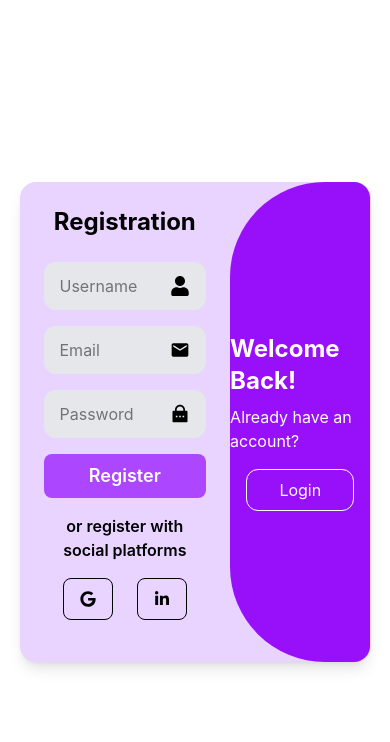
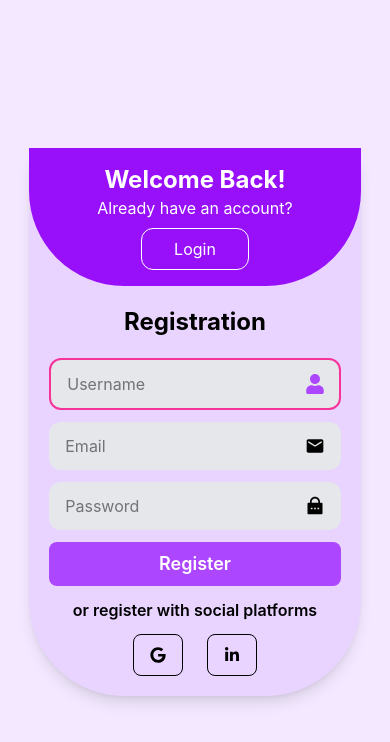
Before and after one commit to khanarshiya0709/Ai-interview-system, a React (Vite) app: page /signUp in a window 390 px wide. Shown: the top 742 px of the page. Built offline with nearby package versions, Linux system fonts and the light colour scheme.

Commit message:
design login page and signup mobile responsive

```diff
--- a/src/components/LoginForm.jsx
+++ b/src/components/LoginForm.jsx
@@ -1,8 +1,95 @@
 import React from 'react'
+import { FaUser } from "react-icons/fa";
+import { RiLockPasswordFill } from "react-icons/ri";
+import { FaGoogle } from "react-icons/fa";
+import { FaLinkedinIn } from "react-icons/fa";
 
-const LoginForm = () => {
+
+
+
+
+
+const SignupForm = () => {
     return (
-        <div>LoginForm</div>
+        <div className='bg-blue-100'>
+            <div className='  max-w-2xl mx-auto lg:max-w-5xl mx-auto   min-h-screen flex items-center justify-center'>
+                <div className='bg-blue-200 rounded-2xl  shadow-lg flex w-[90%] max-w-[900px] h-[480px]'>
+
+
+                    {/*left panel*/}
+                    <div className='bg-blue-600  h-full rounded-r-[95px]  rounded-l-2xl text-white flex flex-col items-center justify-center w-2/4 gap-2 '>
+                        <h1 className='font-bold  text-2xl lg:text-3xl font-bold '>
+                            Hello, Welcom!
+                        </h1>
+                        <p className='pb-2'>
+                            Don't have an account?
+                        </p>
+                        <a className='border border-white rounded-xl  px-8  py-2 hover:scale-105 transition '>
+                            Register
+                        </a>
+                    </div>
+
+
+                    {/*right panel */}
+                    <div className='w-2/4 flex flex-col gap-4  p-4 justify-center '>
+                        <h1 className='font-bold text-2xl sm:text-4xl text-center mb-2'>
+                            Login
+                        </h1>
+
+                        <div className="relative">
+                            <input
+                                type="text"
+                                placeholder="Username"
+                                className="bg-gray-200 rounded-xl px-4 py-3  w-full border-2 border-blue-500  focus:outline-none focus:border-pink-500   "
+                            />
+
+                            <span className="absolute right-4 top-1/2 -translate-y-1/2 text-xl">
+                                <FaUser />
+
+                            </span>
+                        </div>
+
+                        <div className="relative">
+                            <input
+                                type="password"
+                                placeholder="Password"
+                                className="bg-gray-200 rounded-xl px-4 py-3  w-full"
+                            />
+
+                            <span className="absolute right-4 top-1/2 -translate-y-1/2 text-xl">
+                                <RiLockPasswordFill />
+
+                            </span>
+                        </div>
+
+
+                        <a className=' bg-blue-500  rounded-lg py-2 text-white font-semibold text-lg text-center items-center'>
+                            Login
+                        </a>
+                        <p className='items-center text-center font-semibold'>
+                            or Login with social platforms
+                        </p>
+                        <div className='flex flex-row justify-center gap-6'>
+                            <a className='border border-black rounded-lg py-3 px-4 '>
+                                <FaGoogle />
+                            </a>
+                            <a className='border border-black rounded-lg py-3 px-4 '>
+                                <FaLinkedinIn />
+                            </a>
+
+
+                        </div>
+
+
+                    </div>
+
+
+
+
+                </div>
+
+            </div>
+        </div>
     )
 }
-export default LoginForm;
+export default SignupForm;
--- a/src/components/SignupForm.jsx
+++ b/src/components/SignupForm.jsx
@@ -5,19 +5,18 @@ import { RiLockPasswordFill } from "react-icons/ri";
 import { FaGoogle } from "react-icons/fa";
 import { FaLinkedinIn } from "react-icons/fa";
 
-
-
-
-
-
 const SignupForm = () => {
     return (
-        <div className=' max-w-2xl mx-auto lg:max-w-5xl mx-auto  min-h-screen flex items-center justify-center'>
-            <div className='bg-purple-200 rounded-2xl  shadow-lg flex w-[90%] max-w-[900px] h-[480px]'>
+        <div className='bg-purple-100'>
+            <div className='max-w-2xl mx-auto lg:max-w-5xl min-h-screen flex items-center justify-center '>
 
-                {/*left panel */}
-                <div className='w-3/5 flex flex-col gap-4 p-6'>
-                    <h1 className='font-bold text-2xl items-center text-center mb-2'>
+                {/* Card */}
+                <div className='bg-purple-200  rounded-b-[95px] rounded-2xl shadow-lg flex flex-col sm:flex-row  w-[85%] max-w-[850px] sm:w-[90%] max-w-[900px] sm:h-[480px]'>
+
+                    {/* Left panel */}
+                    <div className='w-full sm:w-2/4 flex flex-col gap-3 sm:gap-4  sm:ml-4 p-5 sm:p-4  order-2 sm:order-1'>
+
+                        <h1 className='font-bold text-2xl text-center mb-2'>
                             Registration
                         </h1>
 
@@ -25,12 +24,10 @@ const SignupForm = () => {
                             <input
                                 type="text"
                                 placeholder="Username"
-                            className="bg-gray-200 rounded-xl px-4 py-3  w-full"
+                                className="bg-gray-200 rounded-xl px-4 py-3 w-full border-2 border-pink-500 focus:outline-none focus:border-purple-500"
                             />
-
-                        <span className="absolute right-4 top-1/2 -translate-y-1/2 text-xl">
+                            <span className="absolute right-4 top-1/2 -translate-y-1/2 text-xl text-purple-500">
                                 <FaUser />
-
                             </span>
                         </div>
 
@@ -38,12 +35,10 @@ const SignupForm = () => {
                             <input
                                 type="email"
                                 placeholder="Email"
-                            className="bg-gray-200 rounded-xl px-4 py-3  w-full"
+                                className="bg-gray-200 rounded-xl px-4 py-3 w-full"
                             />
-
                             <span className="absolute right-4 top-1/2 -translate-y-1/2 text-xl">
                                 <MdEmail />
-
                             </span>
                         </div>
 
@@ -51,54 +46,54 @@ const SignupForm = () => {
                             <input
                                 type="password"
                                 placeholder="Password"
-                            className="bg-gray-200 rounded-xl px-4 py-3  w-full"
+                                className="bg-gray-200 rounded-xl px-4 py-3 w-full"
                             />
-
                             <span className="absolute right-4 top-1/2 -translate-y-1/2 text-xl">
                                 <RiLockPasswordFill />
-
                             </span>
                         </div>
 
-
-                    <a className=' bg-purple-500  rounded-lg py-2 text-white font-semibold text-lg text-center items-center'>
+                        <a className='bg-purple-500 rounded-lg py-2 text-white font-semibold text-lg text-center'>
                             Register
                         </a>
-                    <p className='items-center text-center font-semibold'>
+
+                        <p className='text-center font-semibold '>
                             or register with social platforms
                         </p>
-                    <div className='flex flex-row justify-center gap-6'>
-                        <a className='border border-black rounded-lg py-3 px-4 '>
+
+                        <div className='flex justify-center gap-6 '>
+                            <a className='border border-black rounded-lg py-3 px-4'>
                                 <FaGoogle />
                             </a>
-                        <a className='border border-black rounded-lg py-3 px-4 '>
+                            <a className='border border-black rounded-lg py-3 px-4'>
                                 <FaLinkedinIn />
                             </a>
-
+                        </div>
 
                     </div>
 
+                    {/* Right panel */}
+                    <div className='bg-purple-600 text-white flex flex-col items-center justify-center w-full sm:w-2/4 sm:gap-2  py-2  rounded-b-[95px] sm:rounded-l-[95px] sm:rounded-r-2xl  order-1 sm:order-2'>
 
-                </div>
-
-                {/*right panel*/}
-                <div className='bg-purple-600  h-full rounded-l-[95px]  rounded-r-2xl text-white flex flex-col items-center justify-center w-2/5 gap-2 '>
-                    <h1 className='font-bold  text-2xl lg:text-3xl font-bold '>
+                        <h1 className='text-2xl lg:text-3xl font-bold mt-2 sm:mt-0'>
                             Welcome Back!
                         </h1>
+
                         <p className='pb-2'>
                             Already have an account?
                         </p>
-                    <a className='border border-white rounded-xl  px-8  py-2 hover:scale-105 transition '>
+
+                        <a className='border border-white rounded-xl px-8 py-2 hover:scale-105 transition mb-2 sm:mb-0'>
                             Login
                         </a>
-                </div>
-
-
 
                     </div>
 
                 </div>
+
+            </div>
+        </div>
     )
 }
+
 export default SignupForm;
--- a/src/pages/Auth.jsx
+++ b/src/pages/Auth.jsx
@@ -1,10 +1,12 @@
 import SignupForm from "../components/SignupForm";
+// import LoginForm from "../components/LoginForm";
 
 const Auth = () => {
     return (
 
         <div >
             <SignupForm />
+            {/* <LoginForm /> */}
         </div>
 
 
```
Lines whose indentation alone changed are shown as unchanged.
